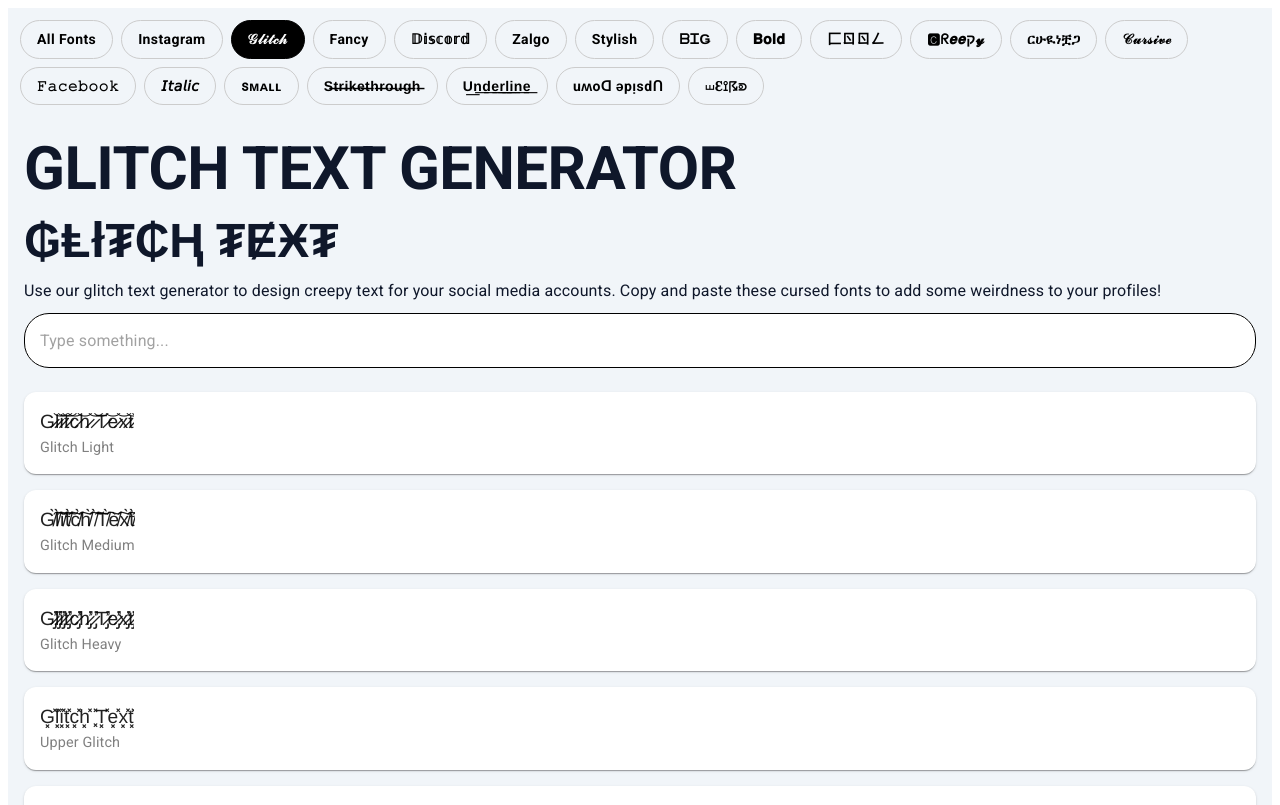
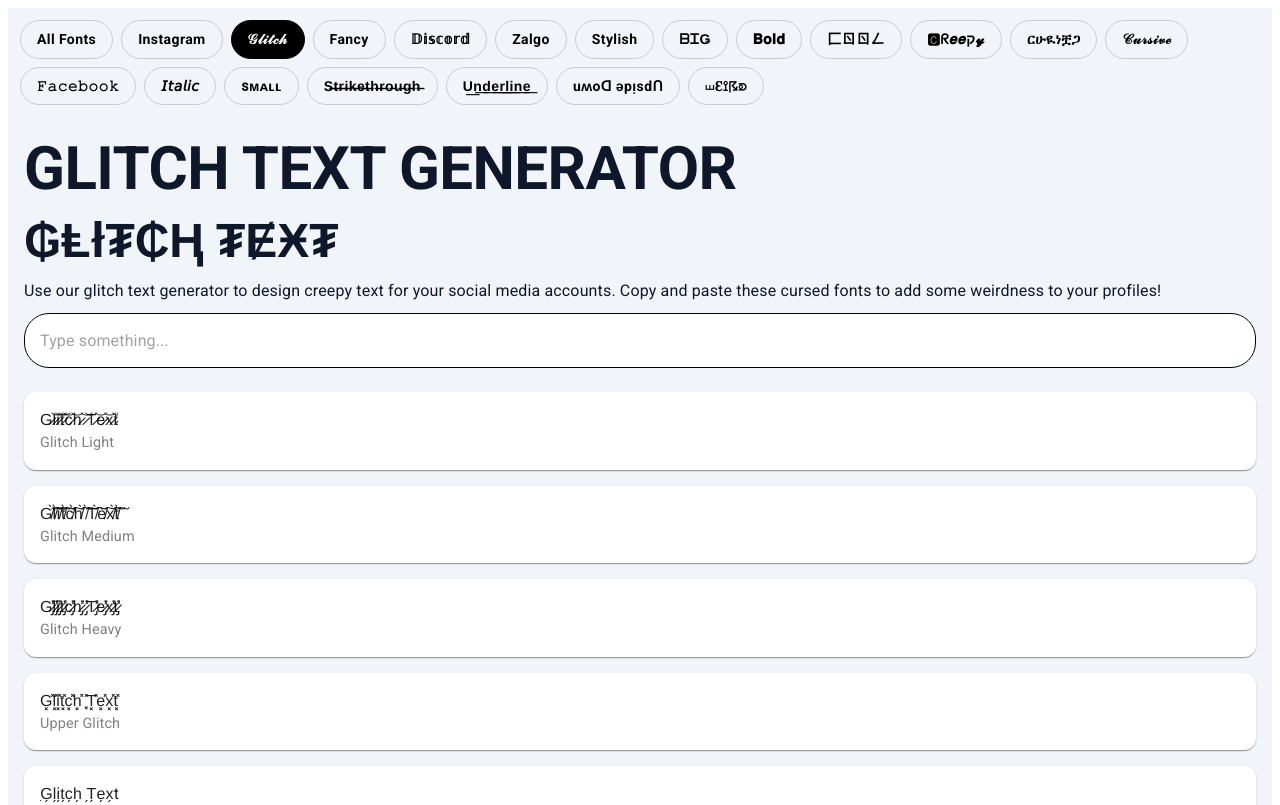
Before and after one commit to nakul-saini404/Font-generator, a React (Vite) app: page /Font-generator/glitch in a window 1280 px wide. Shown: the top 805 px of the page. Built offline with nearby package versions, Linux system fonts and the light colour scheme; some icons are missing.

Commit message:
make changes

```diff
--- a/src/Pages/Glitch.jsx
+++ b/src/Pages/Glitch.jsx
@@ -142,7 +142,8 @@ Glitch Text Generator
                 }}
               >
                 <Box>
-                  <Typography sx={{ fontSize: "1.2rem", wordWrap: "break-word" ,overflow: "hidden"}}>
+                  <Typography sx={{ fontSize: "1rem", maxWidth: "100%",
+    overflowX: "auto"}}>
                     {glitchText}
                   </Typography>
                   <Typography sx={{ fontSize: ".9rem", color: "gray" }}>
```
